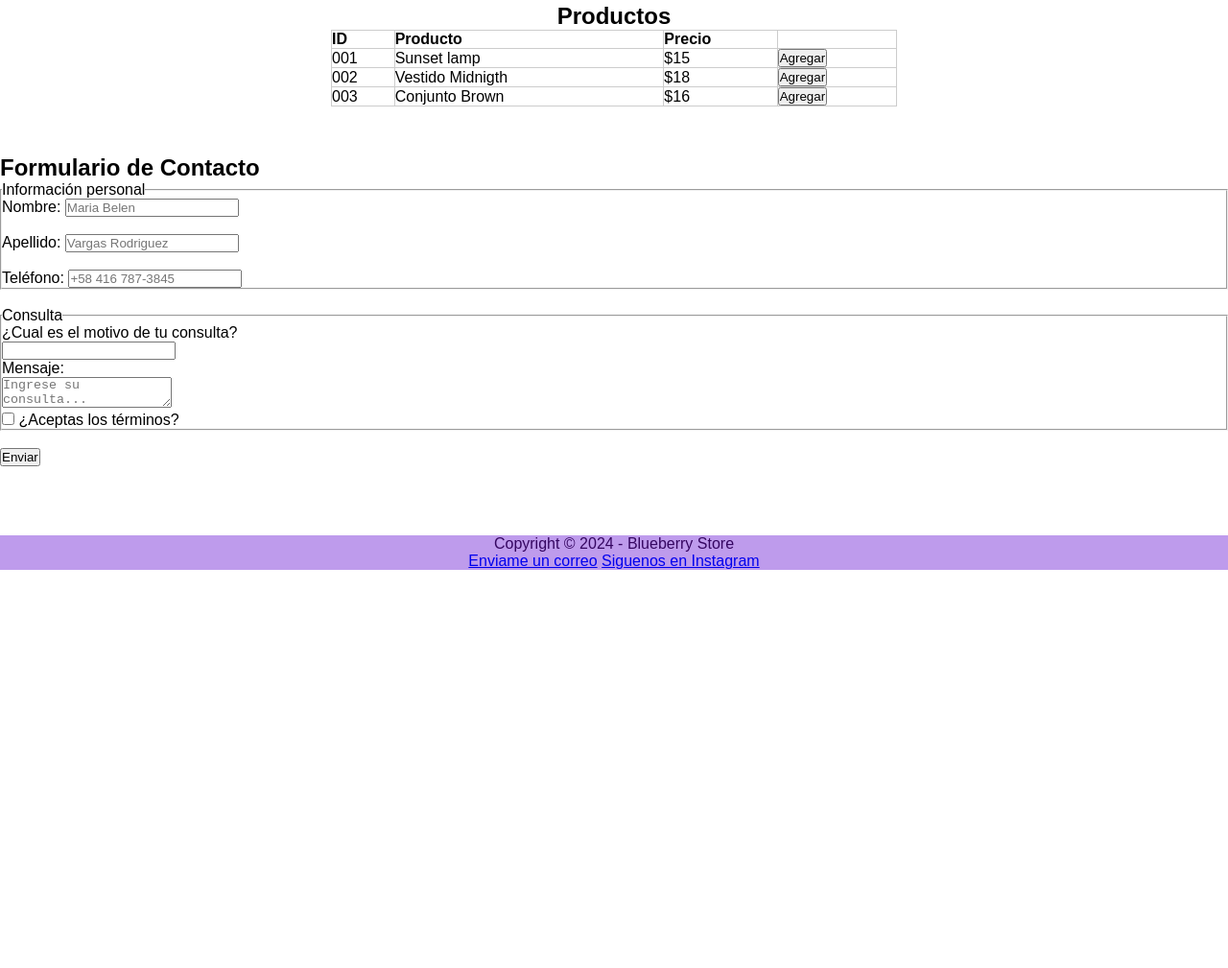
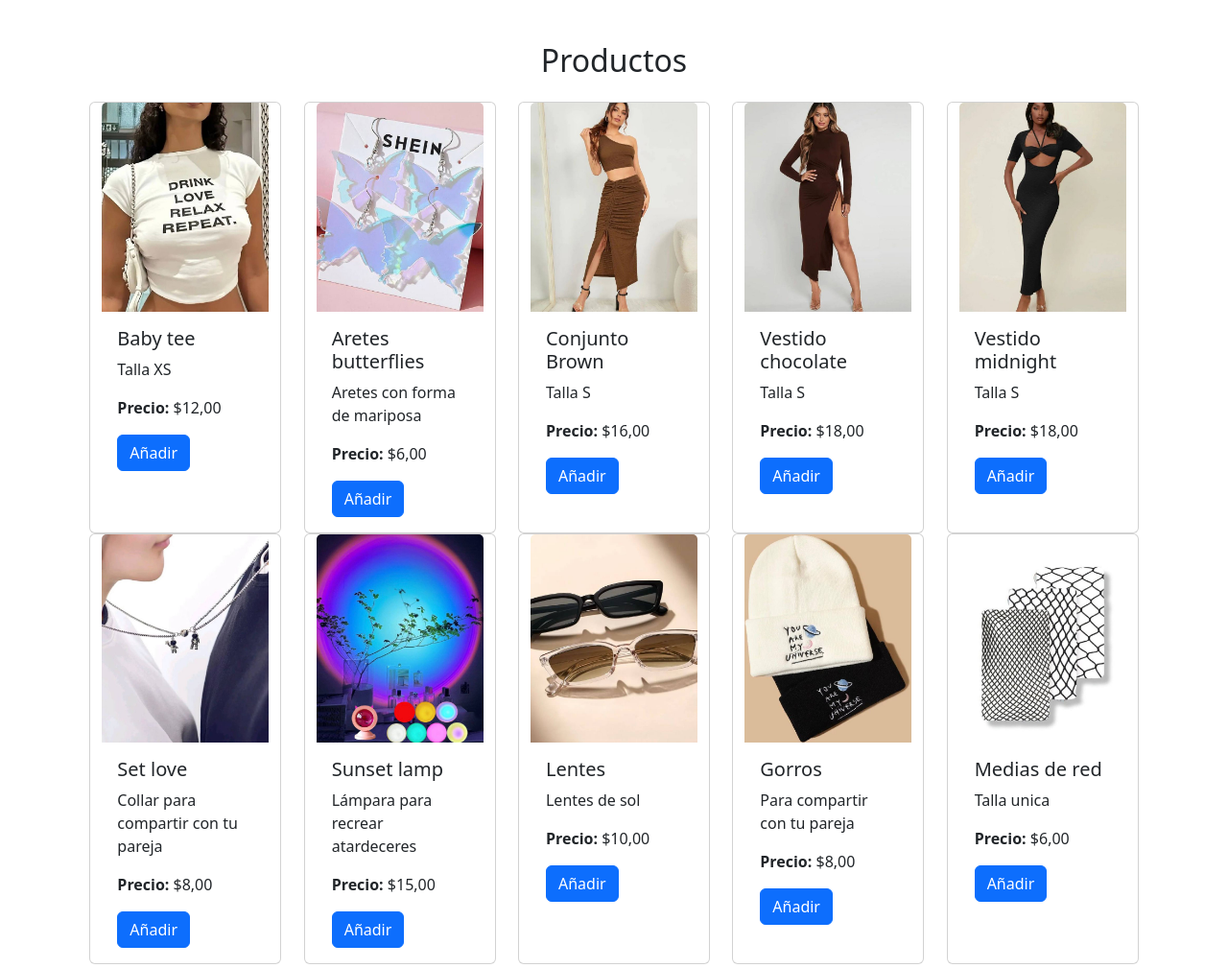
Before and after one commit to aplv9/Front-end-project, a plain HTML site: page index.html in a window 1280 px wide. Shown: the part 102-1111 px from the top of the page at 96% size. Before the commit the page ends 800 px from the top, so only its background shows below. Drawn offline with nearby package versions, Linux system fonts and the light colour scheme.

Commit message:
progresing

```diff
--- a/index.html
+++ b/index.html
@@ -5,6 +5,8 @@
         <meta charset="UTF-8">
         <meta name="viewport" content="width=device-width, initial-scale=1">
         <link href="src/css/style.css" rel="stylesheet">
+        <link href="https://cdn.jsdelivr.net/npm/bootstrap@5.3.3/dist/css/bootstrap.min.css" rel="stylesheet" integrity="sha384-QWTKZyjpPEjISv5WaRU9OFeRpok6YctnYmDr5pNlyT2bRjXh0JMhjY6hW+ALEwIH" crossorigin="anonymous">
+        <script src="https://cdn.jsdelivr.net/npm/bootstrap@5.3.3/dist/js/bootstrap.bundle.min.js" integrity="sha384-YvpcrYf0tY3lHB60NNkmXc5s9fDVZLESaAA55NDzOxhy9GkcIdslK1eN7N6jIeHz" crossorigin="anonymous"></script>
     </head>
 
     <body>
@@ -24,44 +26,106 @@
         <main>
  <section id="productos">
                 <h2>Productos</h2>
-                <table>
-                    <thead>
-                        <tr>
-                            <th>ID</th>
-                            <th>Producto</th>
-                            <th>Precio</th>
-                        </tr>
-                    </thead>
-                    <tbody>
-                        <tr>
-                            <td>001</td>
-                            <td>Sunset lamp</td>
-                            <td>$15</td>
-                            <td><button>Agregar</button></td>
-                        </tr>
-
-                        <tr>
-                            <td>002</td>
-                            <td>Vestido Midnigth</td>
-                            <td>$18</td>
-                            <td><button>Agregar</button></td>
-                        </tr>
-
-                        <tr>
-                            <td>003</td>
-                            <td>Conjunto Brown</td>
-                            <td>$16</td>
-                            <td><button>Agregar</button></td>
-                        </tr>
-
-                    </tbody>
-                </table>
+                <div class="container mt-3">
+                    <div class="row" style="justify-content: space-evenly">
+                    <div class="card" style="width: 200px;">
+                      <img src="./src/img/bbytees.jpg" class="card-img-top" alt="Imagen del producto">
+                      <div class="card-body">
+                        <h5 class="card-title">Baby tee</h5>
+                        <p class="card-text">Talla XS</p>
+                        <p class="card-text"><strong>Precio:</strong> $12,00</p>
+                        <a href="#" class="btn btn-primary">Añadir</a>
+                      </div>
+                    </div>
+                    <div class="card" style="width: 200px;">
+                        <img src="./src/img/butterflies.jpg" class="card-img-top" alt="Imagen del producto">
+                        <div class="card-body">
+                          <h5 class="card-title">Aretes butterflies</h5>
+                          <p class="card-text">Aretes con forma de mariposa</p>
+                          <p class="card-text"><strong>Precio:</strong> $6,00</p>
+                          <a href="#" class="btn btn-primary">Añadir</a>
+                        </div>
+                      </div>
+                      <div class="card" style="width: 200px;">
+                        <img src="./src/img/brown.jpg" class="card-img-top" alt="Imagen del producto">
+                        <div class="card-body">
+                          <h5 class="card-title">Conjunto Brown</h5>
+                          <p class="card-text">Talla S</p>
+                          <p class="card-text"><strong>Precio:</strong> $16,00</p>
+                          <a href="#" class="btn btn-primary">Añadir</a>
+                        </div>
+                      </div>
+                      <div class="card" style="width: 200px;">
+                        <img src="./src/img/chocolate.jpg" class="card-img-top" alt="Imagen del producto">
+                        <div class="card-body">
+                          <h5 class="card-title">Vestido chocolate</h5>
+                          <p class="card-text">Talla S</p>
+                          <p class="card-text"><strong>Precio:</strong> $18,00</p>
+                          <a href="#" class="btn btn-primary">Añadir</a>
+                        </div>
+                      </div>
+                      <div class="card" style="width: 200px;">
+                        <img src="./src/img/midnight.jpg" class="card-img-top" alt="Imagen del producto">
+                        <div class="card-body">
+                          <h5 class="card-title">Vestido midnight</h5>
+                          <p class="card-text">Talla S</p>
+                          <p class="card-text"><strong>Precio:</strong> $18,00</p>
+                          <a href="#" class="btn btn-primary">Añadir</a>
+                        </div>
+                      </div>
+                      <div class="card" style="width: 200px;">
+                        <img src="./src/img/setlove.jpg" class="card-img-top" alt="Imagen del producto">
+                        <div class="card-body">
+                          <h5 class="card-title">Set love</h5>
+                          <p class="card-text">Collar para compartir con tu pareja</p>
+                          <p class="card-text"><strong>Precio:</strong> $8,00</p>
+                          <a href="#" class="btn btn-primary">Añadir</a>
+                        </div>
+                      </div>
+                      <div class="card" style="width: 200px;">
+                        <img src="./src/img/sunset.jpg" class="card-img-top" alt="Imagen del producto">
+                        <div class="card-body">
+                          <h5 class="card-title">Sunset lamp</h5>
+                          <p class="card-text">Lámpara para recrear atardeceres</p>
+                          <p class="card-text"><strong>Precio:</strong> $15,00</p>
+                          <a href="#" class="btn btn-primary">Añadir</a>
+                        </div>
+                      </div>
+                      <div class="card" style="width: 200px;">
+                        <img src="./src/img/lentes.jpg" class="card-img-top" alt="Imagen del producto">
+                        <div class="card-body">
+                          <h5 class="card-title">Lentes</h5>
+                          <p class="card-text">Lentes de sol</p>
+                          <p class="card-text"><strong>Precio:</strong> $10,00</p>
+                          <a href="#" class="btn btn-primary">Añadir</a>
+                        </div>
+                      </div>
+                      <div class="card" style="width: 200px;">
+                        <img src="./src/img/gorritos.jpg" class="card-img-top" alt="Imagen del producto">
+                        <div class="card-body">
+                          <h5 class="card-title">Gorros</h5>
+                          <p class="card-text">Para compartir con tu pareja</p>
+                          <p class="card-text"><strong>Precio:</strong> $8,00</p>
+                          <a href="#" class="btn btn-primary">Añadir</a>
+                        </div>
+                      </div>
+                      <div class="card" style="width: 200px;">
+                        <img src="./src/img/medias.jpg" class="card-img-top" alt="Imagen del producto">
+                        <div class="card-body">
+                          <h5 class="card-title">Medias de red</h5>
+                          <p class="card-text">Talla unica</p>
+                          <p class="card-text"><strong>Precio:</strong> $6,00</p>
+                          <a href="#" class="btn btn-primary">Añadir</a>
+                        </div>
+                      </div>
+                    </div>
+                </div>
             </section>
 
 
             <section id="contacto">
                 <h2>Formulario de Contacto</h2>
-                <form method="post" action="/">
+                <form method="post" action="https://formspree.io/f/xdkoarnv">
                     <fieldset>
 
                         <legend>Información personal</legend>
@@ -139,5 +203,8 @@
             <a href="mailto:analopezza09@gmail.com">Enviame un correo</a>
             <a href="instagram.com/blueberrystore_ve">Siguenos en Instagram</a>
         </footer>
+        <script src="https://code.jquery.com/jquery-3.5.1.slim.min.js"></script>
+        <script src="https://cdn.jsdelivr.net/npm/@popperjs/core@2.9.3/dist/umd/popper.min.js"></script>
+        <script src="https://stackpath.bootstrapcdn.com/bootstrap/4.5.2/js/bootstrap.min.js"></script>
     </body>
 </html>
--- a/src/css/style.css
+++ b/src/css/style.css
@@ -14,7 +14,14 @@
    /**/
    header{
        color:rgb(53, 6, 97);
-       text-align: center;
+       display: flex;
+       align-items: center;
+       justify-content: center;
+       flex-direction: column;
+   }
+
+   nav {
+    margin-right: 35px;
    }
 
 
@@ -29,7 +36,7 @@
 
    nav ul li a{
        text-decoration: none;
-       color: rgb(103, 48, 204);
+       color: rgb(136, 112, 175);
    }
 
    #productos {
```
Also changed, not shown: src/img/bbytees.jpg (added), src/img/brown.jpg (added), src/img/butterflies.jpg (added), src/img/chocolate.jpg (added), src/img/gorritos.jpg (added), src/img/lentes.jpg (added), src/img/medias.jpg (added), src/img/midnight.jpg (added), src/img/setlove.jpg (added), src/img/sunset.jpg (added).
